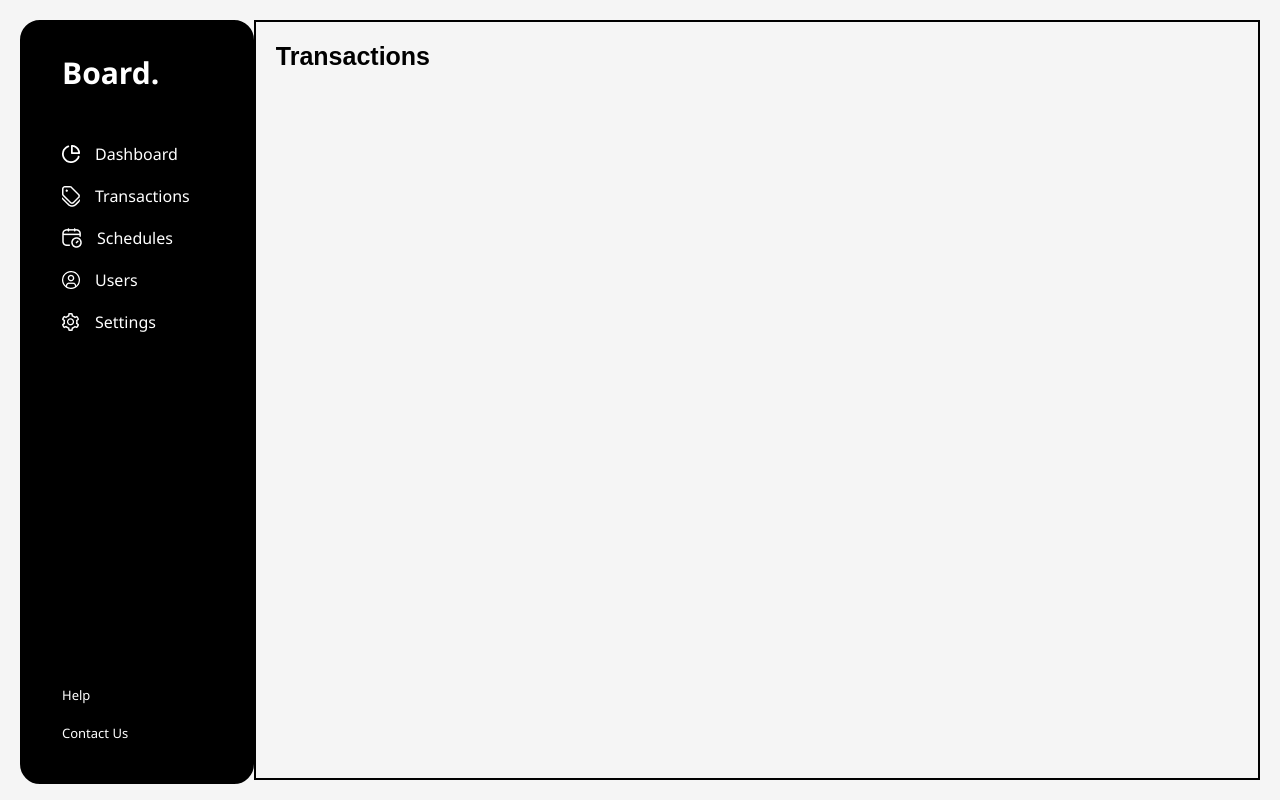
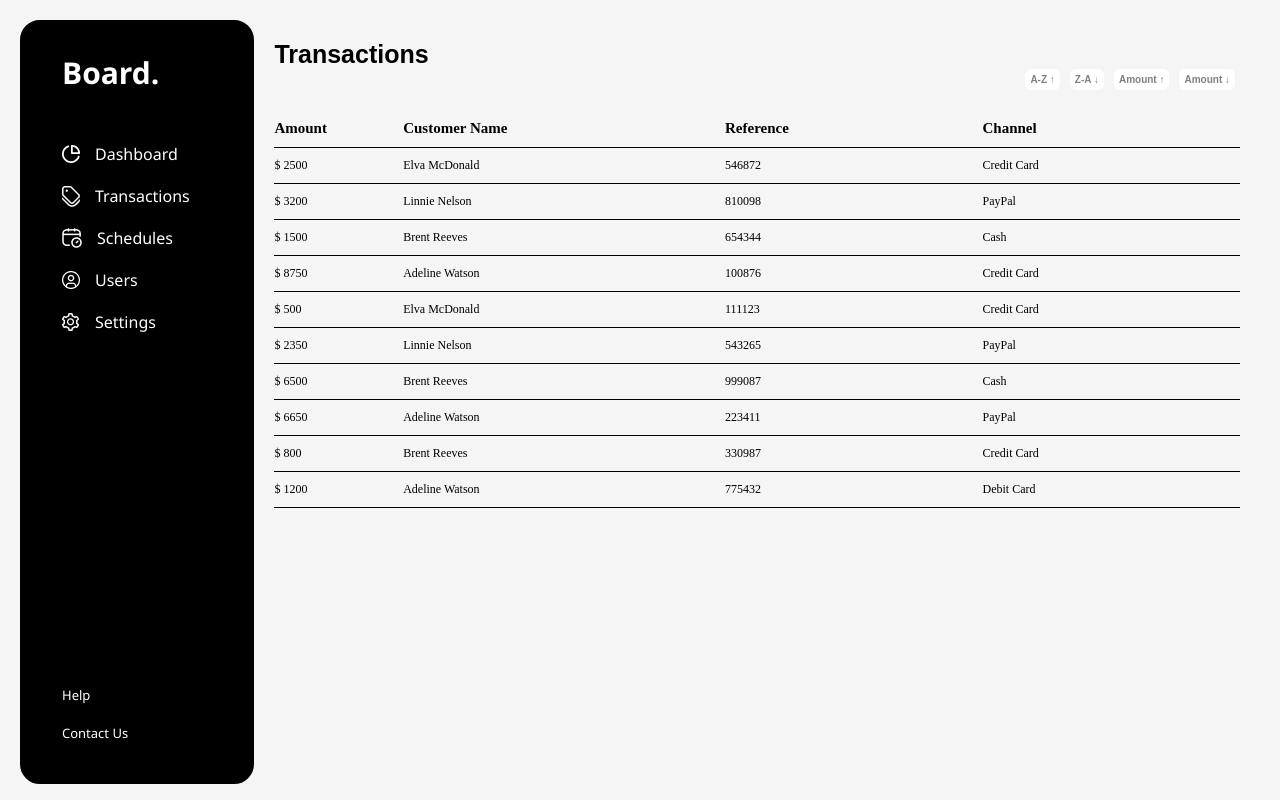
Before and after one commit to ankit-suman-07/Assignment-Dashboard, a React (Create React App) app: page /transactions in a window 1280 px wide. Built offline with nearby package versions, Linux system fonts and the light colour scheme; no server answers.

Commit message:
Added sort functionality

```diff
--- a/src/components/UserRow.jsx
+++ b/src/components/UserRow.jsx
@@ -1,5 +1,6 @@
 import React from 'react';
 import "../css/UserRow.css";
+import UserIcon from "../icons/login_icon.png";
 
 export const UserRow = ({id, user}) => {
   return (
@@ -10,9 +11,15 @@ export const UserRow = ({id, user}) => {
             <span className='user-email' >{user.email}</span>
             {
                 user.email === "" ? (
+                  <>
                     <span className='user-type' >Guest</span>
+                    <span className='user-photo' > <img src={user.img} /> </span>
+                  </>
                 ) : (
+                  <>
                     <span className='user-type' >User</span>
+                    <span className='user-photo' > <img src={UserIcon} /> </span>
+                  </>
                 )
             }
     </div>
--- a/src/css/ContactUs.css
+++ b/src/css/ContactUs.css
@@ -9,7 +9,7 @@
 }
 
 .contact-div {
-    border: 2px solid black;
+    /* border: 2px solid black; */
     width: 85%;
     padding: 20px;
 }
--- a/src/css/Help.css
+++ b/src/css/Help.css
@@ -9,7 +9,7 @@
 }
 
 .help-div {
-    border: 2px solid black;
+    /* border: 2px solid black; */
     width: 85%;
     padding: 20px;
 }
--- a/src/css/Settings.css
+++ b/src/css/Settings.css
@@ -9,7 +9,7 @@
 }
 
 .settings-div {
-    border: 2px solid black;
+    /* border: 2px solid black; */
     width: 85%;
     padding: 20px;
 }
--- a/src/css/Transactions.css
+++ b/src/css/Transactions.css
@@ -9,7 +9,46 @@
 }
 
 .transaction-div {
-    border: 2px solid black;
+    /* border: 2px solid black; */
     width: 85%;
     padding: 20px;
 }
+
+.transaction-body {
+    /* border: 2px solid black; */
+    margin-top: 20px;
+}
+
+.transaction-row {
+    display: grid;
+    grid-template-columns: 2fr 5fr 4fr 4fr;
+    padding: 10px 0 10px 0;
+    border-bottom: 1px solid black ;
+    font-size: 12px;
+}
+
+
+.bold {
+    font-weight: 600;
+    font-size: 15px;
+}
+
+.transaction-sort {
+    /* border: 1px solid black; */
+    display: flex;
+    justify-content: flex-end;
+}
+
+.transaction-sort button {
+    /* border: 1px solid black; */
+    padding: 5px;
+    font-size: 10px;
+    margin: 0 5px 0 5px;
+    background-color: #ffffff;
+    color: gray;
+    border-radius: 6px;
+    font-weight: 600;
+    display: flex;
+    justify-content: center;
+    align-items: center;
+}
--- a/src/css/UserRow.css
+++ b/src/css/UserRow.css
@@ -1,13 +1,25 @@
 .user-row-comp {
-    border-top: 1px solid black;
+    /* border-top: 1px solid black; */
     border-bottom: 1px solid black;
-    margin-top: 10px;
+    /* margin-top: 10px; */
 
     display: grid;
-    grid-template-columns: 1fr 5fr 5fr 5fr;
+    grid-template-columns: 1fr 5fr 5fr 5fr 1fr;
 }
 
 .user-id, .user-name, .user-email, .user-type {
     /* border: 1px solid black; */
-    padding: 10px;
+    padding: 12px;
+    font-size: 12px;
 }
+
+.user-photo {
+    display: flex;
+    justify-content: center;
+    align-items: center;
+
+}
+
+.user-photo img{
+    height: 30px;
+}
--- a/src/css/Users.css
+++ b/src/css/Users.css
@@ -15,11 +15,26 @@
 }
 
 .bold {
+    font-size: 15px;
     font-weight: 600;
 }
 
-.user-table {
-    /* border: 2px solid black; */
-    /* margin-top: 20px; */
-    /* padding: 10px; */
+.users-sort {
+    /* border: 1px solid black; */
+    display: flex;
+    justify-content: flex-end;
 }
+
+.users-sort button {
+    /* border: 1px solid black; */
+    padding: 5px;
+    font-size: 10px;
+    margin: 0 5px 0 5px;
+    background-color: #ffffff;
+    color: gray;
+    border-radius: 6px;
+    font-weight: 600;
+    display: flex;
+    justify-content: center;
+    align-items: center;
+}
--- /dev/null
+++ b/src/helper/TransactionDB.js
@@ -0,0 +1,73 @@
+import { UserDB } from "./UserDB";
+export const TransactionDB = [
+    {
+        id: 0,
+        amount: 2500,
+        customer: UserDB[0].username,
+        refID: 546872,
+        channel: "Credit Card",
+    },
+    {
+        id: 1,
+        amount: 3200,
+        customer: UserDB[1].username,
+        refID: 810098,
+        channel: "PayPal",
+    },
+    {
+        id: 2,
+        amount: 1500,
+        customer: UserDB[2].username,
+        refID: 654344,
+        channel: "Cash",
+    },
+    {
+        id: 3,
+        amount: 8750,
+        customer: UserDB[3].username,
+        refID: 100876,
+        channel: "Credit Card",
+    },
+    {
+        id: 4,
+        amount: 500,
+        customer: UserDB[4].username,
+        refID: 111123,
+        channel: "Credit Card"
+    },
+    {
+        id: 5,
+        amount: 2350,
+        customer: UserDB[5].username,
+        refID: 543265,
+        channel: "PayPal"
+    },
+    {
+        id: 6,
+        amount: 6500,
+        customer: UserDB[6].username,
+        refID: 999087,
+        channel: "Cash"
+    },
+    {
+        id: 7,
+        amount: 6650,
+        customer: UserDB[7].username,
+        refID: 223411,
+        channel: "PayPal",
+    },
+    {
+        id: 8,
+        amount: 800,
+        customer: UserDB[8].username,
+        refID: 330987,
+        channel: "Credit Card"
+    },
+    {
+        id: 9,
+        amount: 1200,
+        customer: UserDB[9].username,
+        refID: 775432,
+        channel: "Debit Card"
+    },
+];
--- a/src/helper/UserDB.js
+++ b/src/helper/UserDB.js
@@ -60,4 +60,22 @@ export const UserDB = [
         username: "Adeline Watson",
         email: "",
       },
+      {
+        id: 9,
+        img: "https://images.pexels.com/photos/733872/pexels-photo-733872.jpeg?auto=compress&cs=tinysrgb&w=1600",
+        username: "Adeline Watson",
+        email: "",
+      },
+      {
+        id: 10,
+        img: "https://images.pexels.com/photos/733872/pexels-photo-733872.jpeg?auto=compress&cs=tinysrgb&w=1600",
+        username: "Adeline Watson",
+        email: "",
+      },
+      {
+        id: 11,
+        img: "https://images.pexels.com/photos/733872/pexels-photo-733872.jpeg?auto=compress&cs=tinysrgb&w=1600",
+        username: "Adeline Watson",
+        email: "",
+      },
 ];
--- a/src/pages/Transactions.jsx
+++ b/src/pages/Transactions.jsx
@@ -1,15 +1,70 @@
 import React from 'react';
+import { useState } from 'react';
 import "../css/Transactions.css";
 import { Sidebar } from '../components/Sidebar';
+import { TransactionDB } from '../helper/TransactionDB';
+
 
 export const Transactions = () => {
+  const [sortArray, setSortedArray] = useState(TransactionDB);
+  // const sortedAscending = TransactionDB.sort((a, b) => a.amount - b.amount);
+  // const sortedDescending = TransactionDB.sort((a, b) => b.amount - a.amount);
+
+  const sortAscendingAlpha = () => {
+    const sortedData = [...TransactionDB].sort((a, b) => a.customer.localeCompare(b.customer));
+    setSortedArray(sortedData);
+  };
+
+  const sortDescendingAlpha = () => {
+    const sortedData = [...TransactionDB].sort((a, b) => b.customer.localeCompare(a.customer));
+    setSortedArray(sortedData);
+  };
+
+  const sortAscendingNumeric = () => {
+    const sortedData = [...TransactionDB].sort((a, b) => a.amount - b.amount);
+    setSortedArray(sortedData);
+  };
+
+  const sortDescendingNumeric = () => {
+    const sortedData = [...TransactionDB].sort((a, b) => b.amount - a.amount);
+    setSortedArray(sortedData);
+  };
+
   return (
     <div className='transaction-comp' >
       <Sidebar />
       <div className='transaction-div' >
-      <div className='top-bar-head' >
-        Transactions
+
+        <div className='top-bar-head' >
+          Transactions
+        </div>
+        <div className='transaction-sort' >
+          <button onClick={sortAscendingAlpha} >A-Z &uarr;</button>
+          <button onClick={sortDescendingAlpha} >Z-A &darr;</button>
+          <button onClick={sortAscendingNumeric} >Amount &uarr;</button>
+          <button onClick={sortDescendingNumeric} >Amount &darr;</button>
       </div>
+        <div className='transaction-body' >
+        <div className='transaction-row' >
+                        <span className='bold' >Amount</span>
+                        <span className='bold' >Customer Name</span>
+                        <span className='bold' >Reference</span>
+                        <span className='bold' >Channel</span>
+                      </div>
+
+              {
+                  sortArray.map((transaction, idx) => {
+                    return (
+                      <div className='transaction-row' >
+                        <span>$ { transaction.amount }</span>
+                        <span>{ transaction.customer }</span>
+                        <span>{ transaction.refID }</span>
+                        <span>{ transaction.channel }</span>
+                      </div>
+                    );
+                  })
+              }
+            </div>
       </div>
     </div>
   )
--- a/src/pages/Users.jsx
+++ b/src/pages/Users.jsx
@@ -1,4 +1,4 @@
-import React from 'react';
+import { React, useState } from 'react';
 import { UserDB } from '../helper/UserDB';
 import { UserRow } from '../components/UserRow';
 import "../css/Users.css";
@@ -6,6 +6,20 @@ import "../css/Users.css";
 import { Sidebar } from '../components/Sidebar';
 
 export const Users = () => {
+
+  const [sortArray, setSortedArray] = useState(UserDB);
+
+  const sortAscendingAlpha = () => {
+    const sortedData = [...UserDB].sort((a, b) => a.username.localeCompare(b.username));
+    setSortedArray(sortedData);
+  };
+
+  const sortDescendingAlpha = () => {
+    const sortedData = [...UserDB].sort((a, b) => b.username.localeCompare(a.username));
+    setSortedArray(sortedData);
+  };
+
+
   return (
     <div className='users-comp' >
       <Sidebar />
@@ -15,16 +29,21 @@ export const Users = () => {
       <div className='top-bar-head' >
       Users
       </div>
+      <div className='users-sort' >
+          <button onClick={sortAscendingAlpha} >A-Z &uarr;</button>
+          <button onClick={sortDescendingAlpha} >Z-A &darr;</button>
+      </div>
       <div className='user-row-comp' >
             <span className='user-id bold' >ID</span>
 
             <span className='user-name bold' >Username</span>
             <span className='user-email bold' >Email ID</span>
             <span className='user-type bold' >User Type</span>
+            <span className='user-type bold' >Image</span>
     </div>
       <div className='user-table' >
       {
-        UserDB.map((user, idx) => {
+        sortArray.map((user, idx) => {
           return(
             <UserRow id={idx} user={user}  />
           );
```
